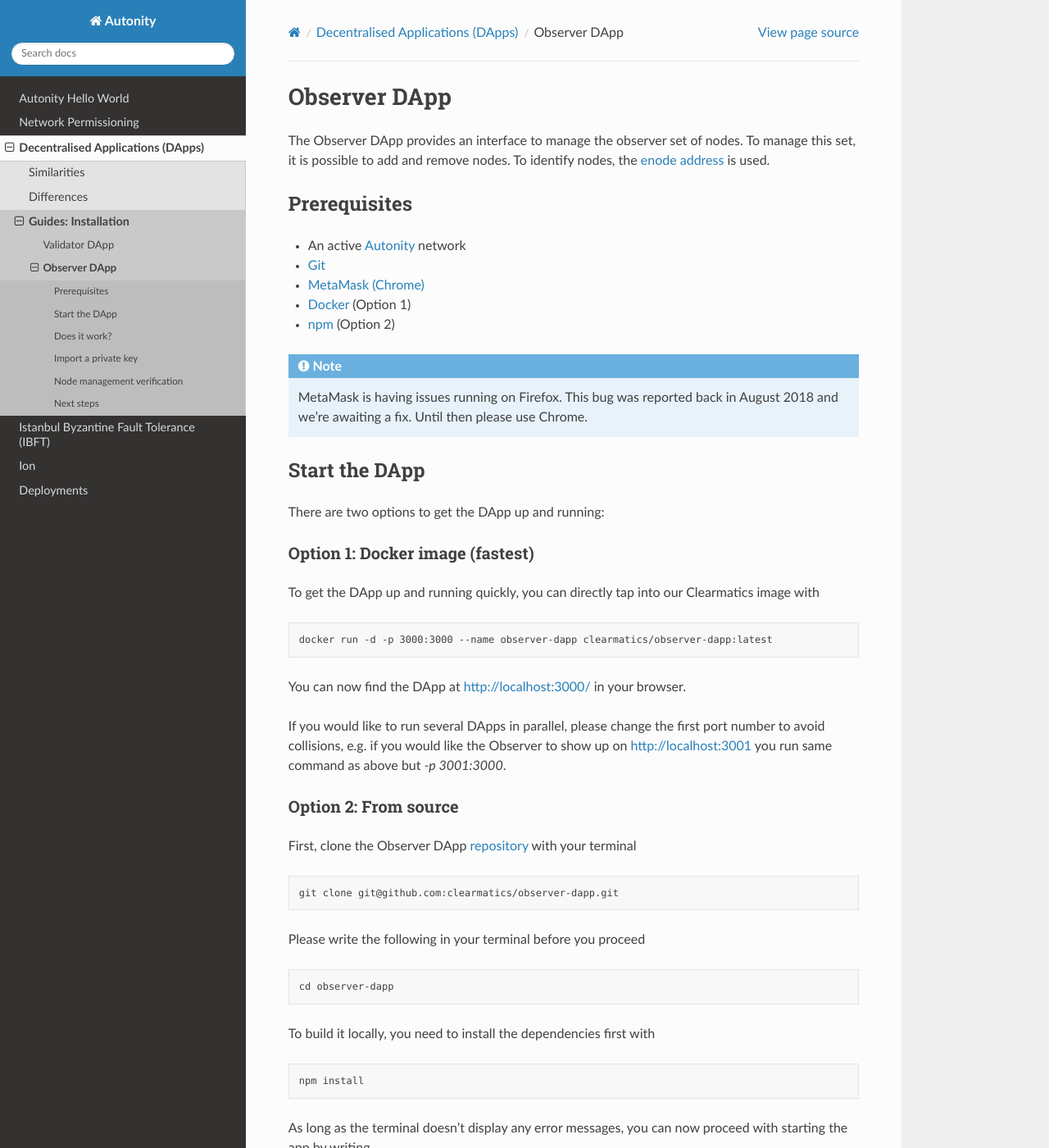
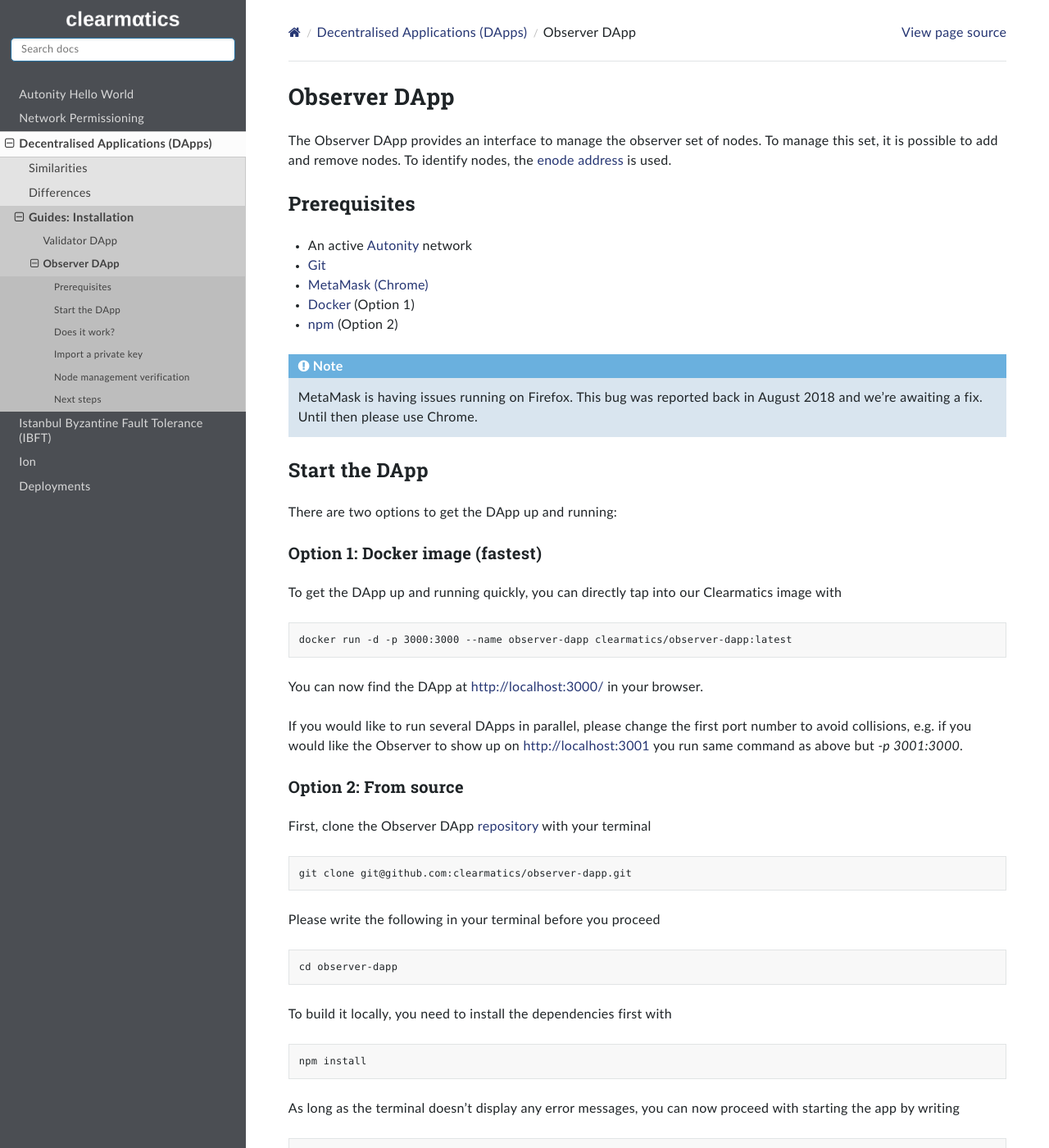
Before and after one commit to mtint/autonity-docs, a Sphinx documentation site: the page built from source/dapps/observer.rst, in a window 1280 px wide and 1400 px high. Shown: the whole window at 82% size. Built offline with Sphinx 7.4.7 and the Read the Docs theme 2.0.0, drawn with Linux system fonts in a browser that asks for light colours.

Commit message:
changed colour palette to clearmatics

```diff
--- /dev/null
+++ b/source/_static/css/custom.css
@@ -0,0 +1,195 @@
+@import "theme.css";
+
+/* Highlights */
+
+.highlight .k,
+.highlight .kd {
+    color: #263673;
+}
+
+
+/* Text */
+
+body,
+h1,
+h2,
+.rst-content .toctree-wrapper p.caption,
+h3,
+h4,
+h5,
+h6,
+legend,
+input {
+    color: #1F2427;
+    letter-spacing: 0.3px
+}
+
+p.caption {
+    margin-top: 2em;
+}
+span.caption-text {
+    font-size: larger;
+}
+
+p {
+    font-size: 100%; /* Get rid of RTD rule that assumes nobody changes their browser font size */
+}
+
+
+/* Links */
+
+a {
+    color: #263673
+}
+
+a:hover {
+    color: #0077FF
+}
+
+a:visited {
+    color: #ADAFB3
+}
+
+
+/* Side navigation bar */
+
+.wy-side-nav-search {
+    background-color: #4B4E53;
+}
+
+.wy-side-nav-search a.icon-home {
+    color: transparent;
+    background-image: url('../images/clearmatics-white-logo.png');
+    background-repeat: no-repeat;
+    background-size: Auto 20px;
+    background-position: center top;
+    background-origin: content box;
+    height: 20px;
+    width: 100%
+}
+
+.wy-side-nav-search input[type=text] {
+    border-radius: 5px
+}
+
+.wy-menu-vertical a:hover {
+    background-color: #ADAFB3;
+    color: #FFF
+}
+
+.wy-nav-content {
+    background-color: #fff;
+    max-width: none;
+}
+
+.wy-nav-side {
+    background-color: #4B4E53;
+}
+
+
+/* Navigation headers */
+
+.rst-content tt.literal,
+.rst-content tt.literal,
+.rst-content code.literal {
+    color: #FF3333;
+    text-transform: none;
+}
+
+.wy-menu-vertical header,
+.wy-menu-vertical p.caption {
+    color: #FF3333;
+}
+
+/* Notification boxes */
+
+.wy-alert.wy-alert-warning .wy-alert-title,
+.rst-content .wy-alert-warning.note .wy-alert-title,
+.rst-content .attention .wy-alert-title,
+.rst-content .caution .wy-alert-title,
+.rst-content .wy-alert-warning.danger .wy-alert-title,
+.rst-content .wy-alert-warning.error .wy-alert-title,
+.rst-content .wy-alert-warning.hint .wy-alert-title,
+.rst-content .wy-alert-warning.important .wy-alert-title,
+.rst-content .wy-alert-warning.tip .wy-alert-title,
+.rst-content .warning .wy-alert-title,
+.rst-content .wy-alert-warning.seealso .wy-alert-title,
+.rst-content .admonition-todo .wy-alert-title,
+.wy-alert.wy-alert-warning .rst-content .admonition-title,
+.rst-content .wy-alert.wy-alert-warning .admonition-title,
+.rst-content .wy-alert-warning.note .admonition-title,
+.rst-content .attention .admonition-title,
+.rst-content .caution .admonition-title,
+.rst-content .wy-alert-warning.danger .admonition-title,
+.rst-content .wy-alert-warning.error .admonition-title,
+.rst-content .wy-alert-warning.hint .admonition-title,
+.rst-content .wy-alert-warning.important .admonition-title,
+.rst-content .wy-alert-warning.tip .admonition-title,
+.rst-content .warning .admonition-title,
+.rst-content .wy-alert-warning.seealso .admonition-title,
+.rst-content .admonition-todo .admonition-title {
+    background-color: #0077FF
+}
+
+.wy-alert,
+.rst-content .note,
+.rst-content .attention,
+.rst-content .caution,
+.rst-content .danger,
+.rst-content .error,
+.rst-content .hint,
+.rst-content .important,
+.rst-content .tip,
+.rst-content .warning,
+.rst-content .seealso,
+.rst-content .admonition-todo {
+    background-color: #d9e5ef
+}
+
+
+/* Mobile view */
+
+.wy-nav-top {
+    background-color: #4B4E53;
+}
+
+.wy-nav-top a {
+    color: transparent;
+    background-image: url('../images/clearmatics-white-logo.png');
+    background-repeat: no-repeat;
+    background-size: Auto 19px;
+    background-position: center top;
+    background-origin: content box;
+}
+
+
+/* Version dropdown */
+
+.version-dropdown {
+    border-radius: 4px;
+    border-color: #263673;
+}
+
+/* Hover buttons */
+.button {
+    background-color: #4CAF50; /* Green */
+    border: none;
+    color: white;
+    padding: 15px 32px;
+    text-align: center;
+    text-decoration: none;
+    display: inline-block;
+    font-size: 16px;
+    margin: 4px 2px;
+    cursor: pointer;
+    -webkit-transition-duration: 0.4s; /* Safari */
+    transition-duration: 0.4s;
+}
+
+.button1 {
+    box-shadow: 0 8px 16px 0 rgba(0,0,0,0.2), 0 6px 20px 0 rgba(0,0,0,0.19);
+}
+
+.button2:hover {
+    box-shadow: 0 12px 16px 0 rgba(0,0,0,0.24),0 17px 50px 0 rgba(0,0,0,0.19);
+}
--- a/source/conf.py
+++ b/source/conf.py
@@ -96,6 +96,11 @@
 # so a file named "default.css" will overwrite the builtin "default.css".
 html_static_path = ['_static']
 
+html_css_files = [
+    'css/custom.css',
+]
+
+
 # Custom sidebar templates, must be a dictionary that maps document names
 # to template names.
 #
```
Also changed, not shown: source/_static/images/clearmatics-white-logo.png (added).
